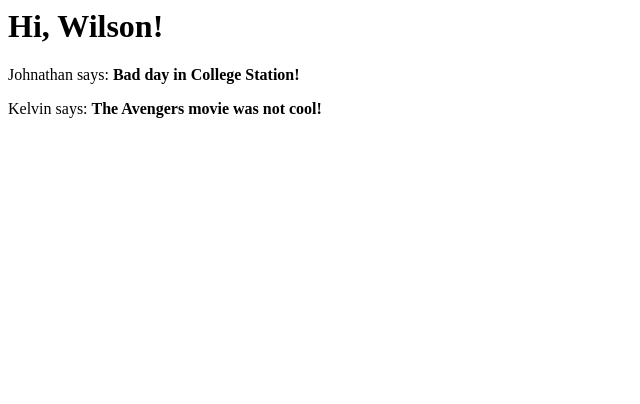
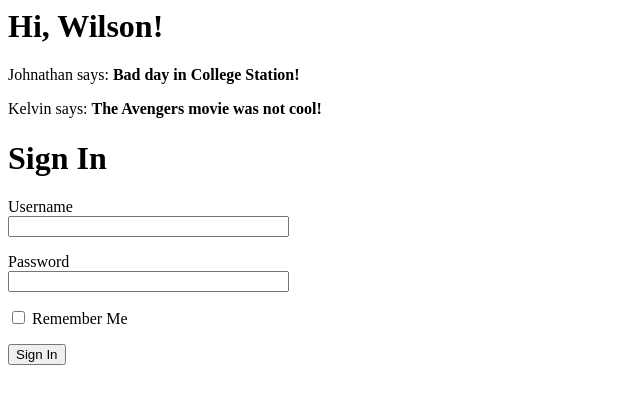
Before and after one commit to GigaMansion/Book-Keeper, a Flask app: page /test_index in a window 1280 px wide. Shown: the top 404 px of the page, without its empty margins (0-640 px from the left). Run offline with Flask 2, Linux system fonts and the light colour scheme.

Commit message:
Added file structure to README and login form for testing

```diff
--- /dev/null
+++ b/book-keeper-back-end/book_keeping_backend_package/forms.py
@@ -0,0 +1,9 @@
+from flask_wtf import FlaskForm
+from wtforms import StringField, PasswordField, BooleanField, SubmitField
+from wtforms.validators import DataRequired
+
+class LoginForm(FlaskForm):
+    username = StringField('Username', validators=[DataRequired()])
+    password = PasswordField('Password', validators=[DataRequired()])
+    remember_me = BooleanField('Remember Me')
+    submit = SubmitField('Sign In')
--- a/book-keeper-back-end/book_keeping_backend_package/routes.py
+++ b/book-keeper-back-end/book_keeping_backend_package/routes.py
@@ -1,5 +1,6 @@
 from flask import render_template
 from book_keeping_backend_package import app
+from book_keeping_backend_package.forms import LoginForm
 
 @app.route('/')
 @app.route('/index')
@@ -14,6 +15,8 @@ def index():
 def test_index():
     app.logger.info("/test_index request received")
 
+    form = LoginForm()
+
     user = {'username': 'Wilson'}
     posts = [
         {
@@ -26,4 +29,4 @@ def test_index():
         }
     ]
 
-    return render_template('test_index.html', title='Home', user=user, posts=posts)
+    return render_template('test_index.html', title='Home', user=user, posts=posts, form=form)
--- a/book-keeper-back-end/book_keeping_backend_package/templates/test_index.html
+++ b/book-keeper-back-end/book_keeping_backend_package/templates/test_index.html
@@ -11,5 +11,19 @@
         {% for post in posts %}
         <div><p>{{ post.author.username }} says: <b>{{ post.body }}</b></p></div>
         {% endfor %}
+        <h1>Sign In</h1>
+        <form action="" method="post" novalidate>
+            {{ form.hidden_tag() }}
+            <p>
+                {{ form.username.label }}<br>
+                {{ form.username(size=32) }}
+            </p>
+            <p>
+                {{ form.password.label }}<br>
+                {{ form.password(size=32) }}
+            </p>
+            <p>{{ form.remember_me() }} {{ form.remember_me.label }}</p>
+            <p>{{ form.submit() }}</p>
+        </form>
     </body>
 </html>
```
Also changed, not shown: README.md, book-keeper-back-end/README.md.
